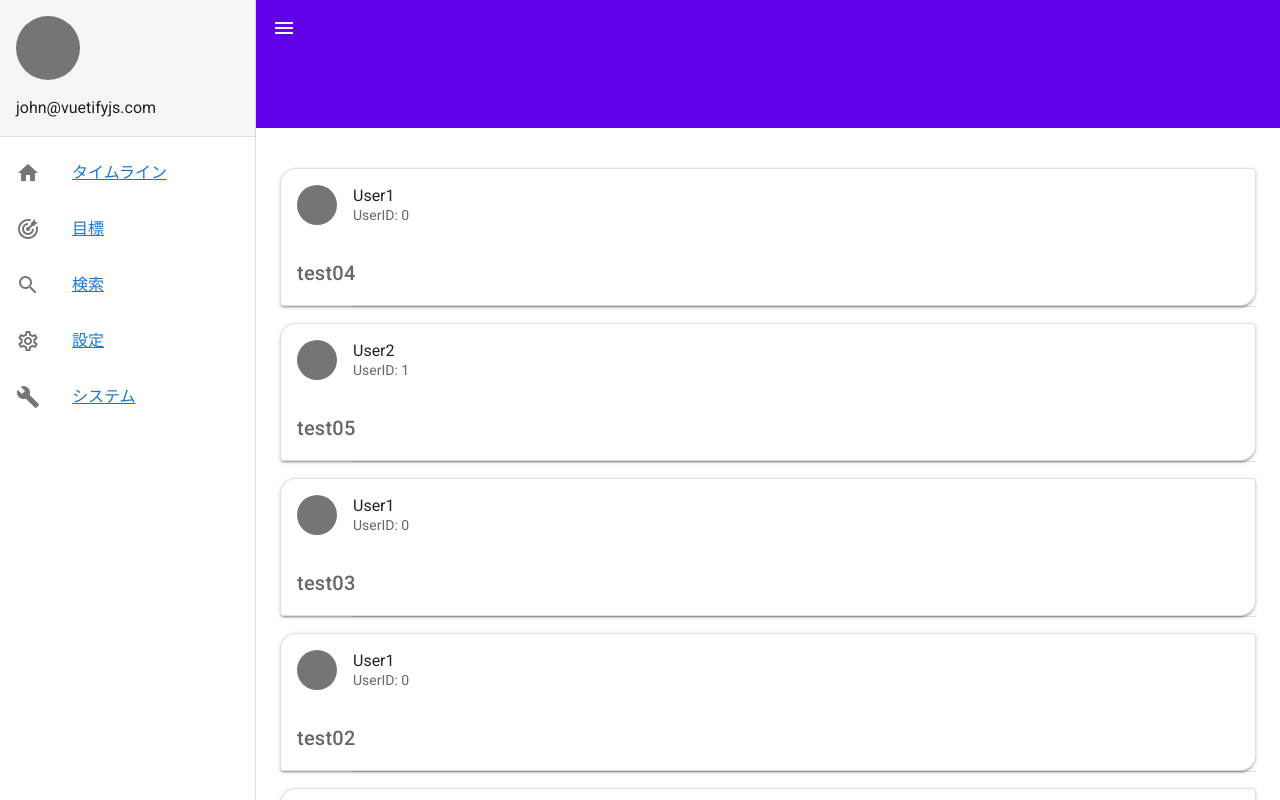
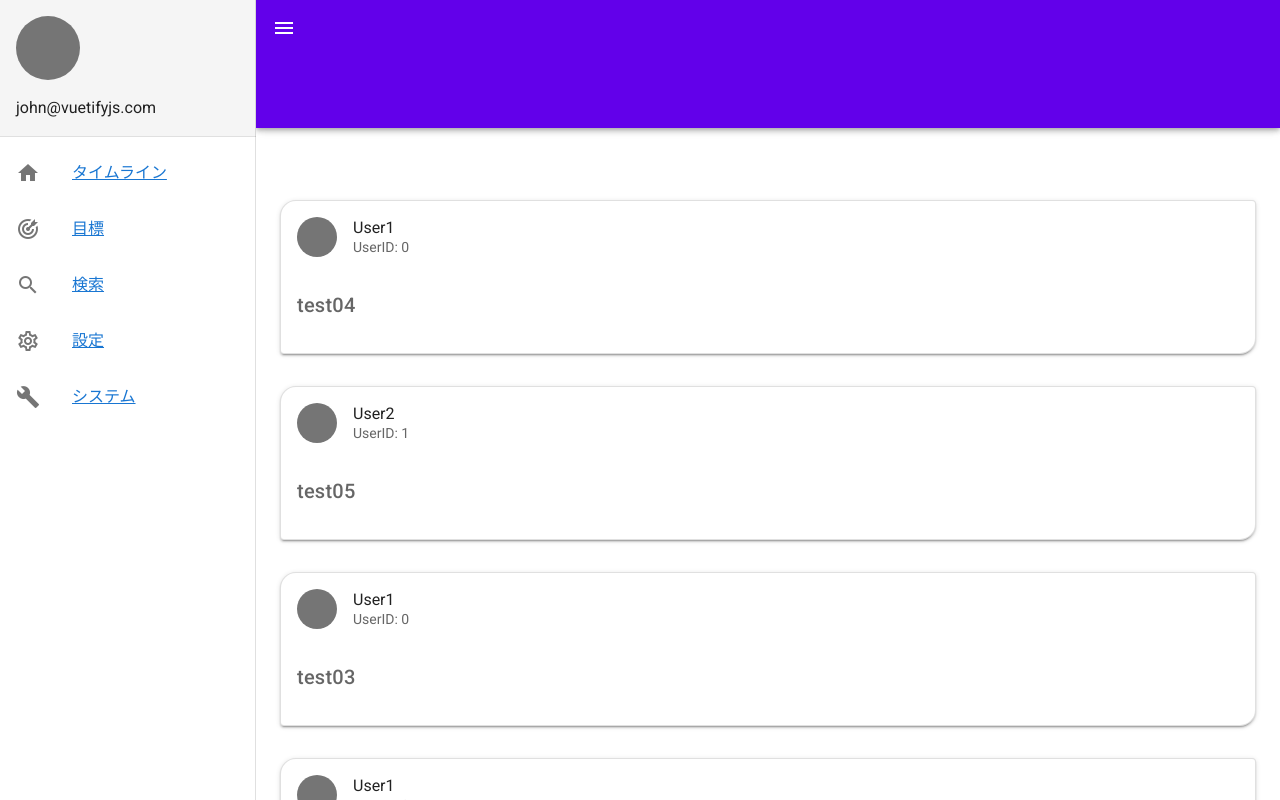
Before and after one commit to Sora-210/GeekCampHackathon2021-vol12, a Vue app in the folder front/hackathon-geekcamp-vol12/: page /#/ in a window 1280 px wide. Shown: the top 800 px of the page. Built offline with nearby package versions, Linux system fonts and the light colour scheme.

Commit message:
[fix] エラーを解消

```diff
--- a/front/hackathon-geekcamp-vol12/src/components/Top.vue
+++ b/front/hackathon-geekcamp-vol12/src/components/Top.vue
@@ -1,12 +1,12 @@
 <template>
-  <v-app id="inspire">
+  <div>
     <!-- コンテンツ部分の記述 -->
     <v-container class="py-8 px-6" fluid>
       <v-row>
         <v-col>
-          <v-list  v-for="data in sampleData" :key="data.title" two-line>
-            <v-card elevation="2" outlined shaped>
-              <v-list-item :key="data.detail">
+          <v-list two-line>
+            <v-card v-for="data in sampleData" :key="data.detail" class="my-8" elevation="2" outlined shaped>
+              <v-list-item>
                 <v-list-item-avatar color="grey darken-1"></v-list-item-avatar>
 
                 <v-list-item-content>
@@ -14,14 +14,14 @@
                   <v-list-item-subtitle>UserID: {{ data.id }}</v-list-item-subtitle>
                 </v-list-item-content>
               </v-list-item>
-              <v-card-text :class="[`text-h6`, active && `mb-4`]">{{ data.detail }}</v-card-text>
+              <v-card-text :class="[`text-h6`, `mb-4`]">{{ data.detail }}</v-card-text>
             </v-card>
             <v-divider inset></v-divider>
-            </v-list>
+          </v-list>
         </v-col>
       </v-row>
     </v-container>
-  </v-app>
+  </div>
 </template>
 
 <script>
```
